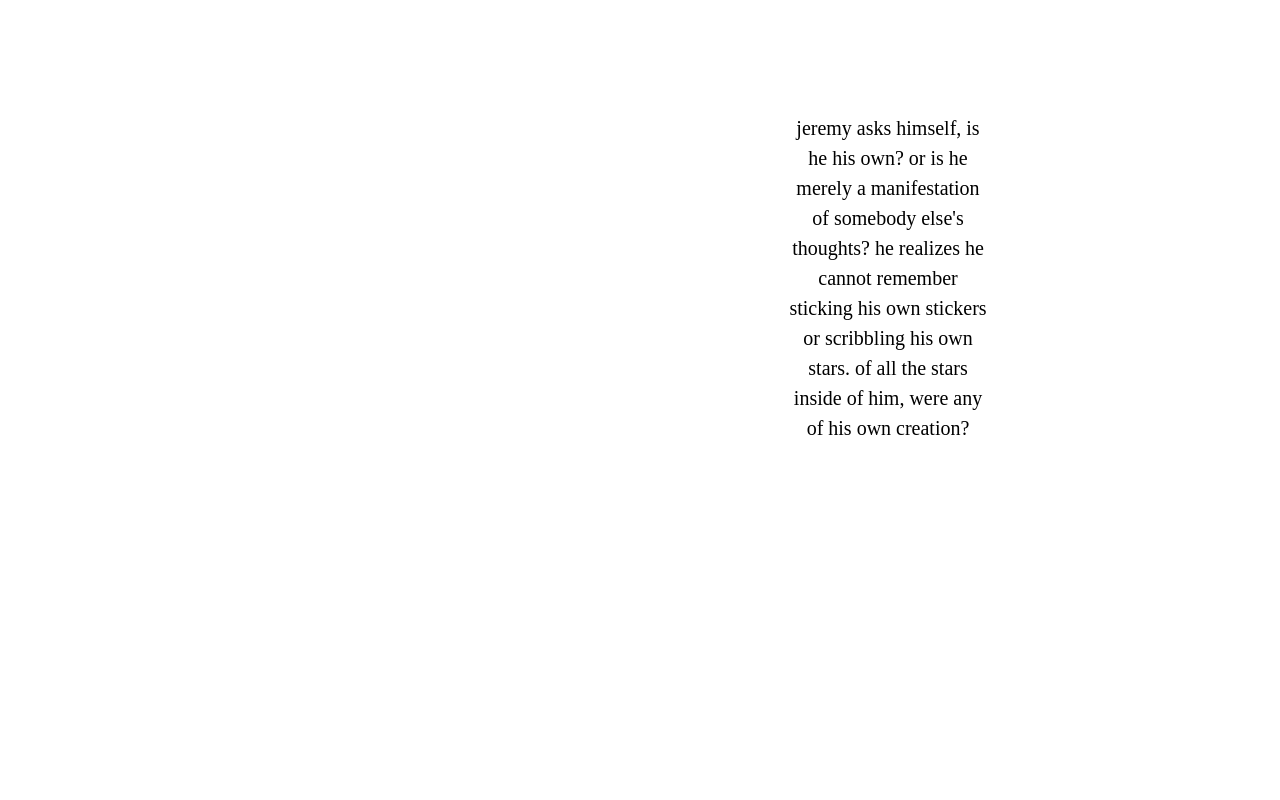
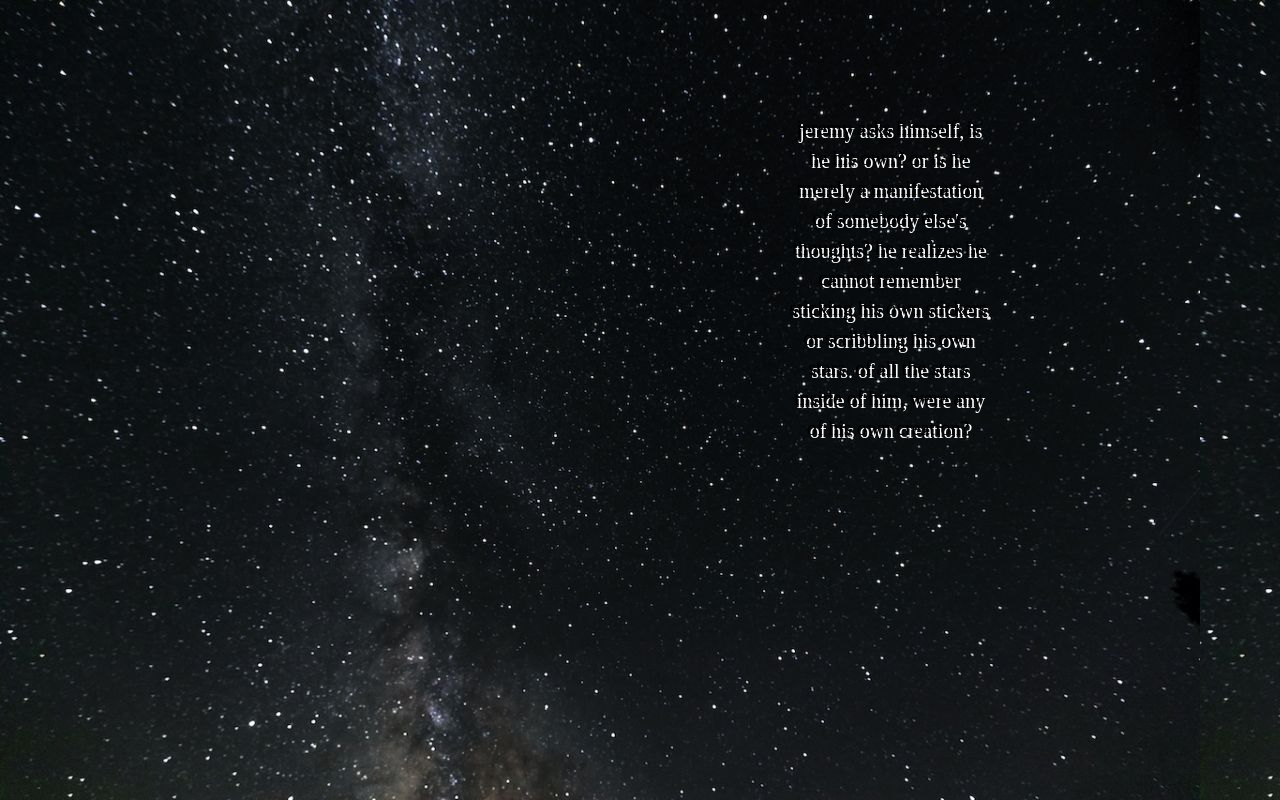
Before and after one commit to haskellmj/projects, a plain HTML site: page lalala.html in a window 1280 px wide. Drawn offline with Linux system fonts and the light colour scheme.

Commit message:
Update lalala.html

```diff
--- a/lalala.html
+++ b/lalala.html
@@ -9,7 +9,7 @@
 
   <style>
   body {
-    background-image: "stars.jpg"
+    background-image: url('stars.jpg')
   }
   </style>
 
```
